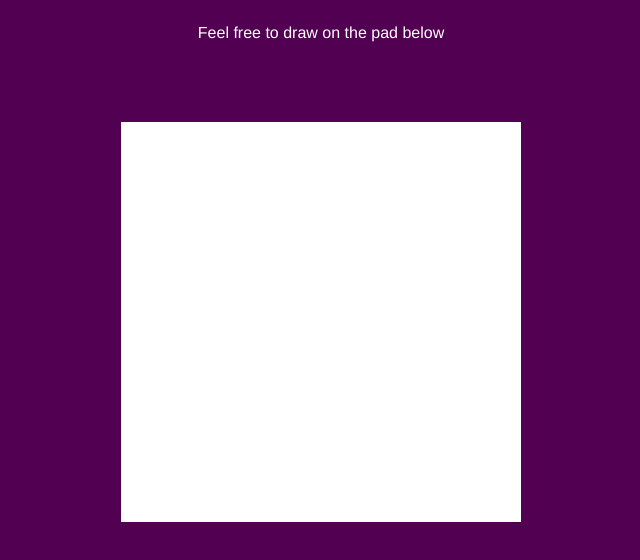
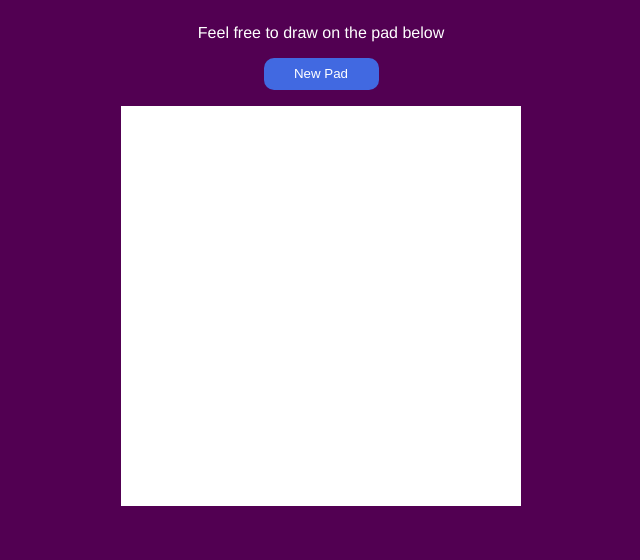
Before and after one commit to RussianMartabak/sketchy, a plain HTML site: page index.html in a window 1280 px wide. Shown: the part 84-644 px from the top of the page, without its empty margins (319-959 px from the left). Drawn offline with Linux system fonts and the light colour scheme.

Commit message:
finished new pad implementation

```diff
--- a/index.html
+++ b/index.html
@@ -14,7 +14,10 @@
 <body>
     <h1>Sketchy</h1>
     <p>Feel free to draw on the pad below</p>
-    <div class='button-group'></div>
+    <div class='button-group'>
+        <button id='change-pad'>New Pad</button>
+    </div>
+
     <div class='sketch-pad'>
 
     </div>
--- a/main.js
+++ b/main.js
@@ -1,5 +1,7 @@
 const pad = document.querySelector('.sketch-pad');
+const button = document.querySelector('#change-pad');
 let mousehold;
+button.addEventListener('click', e => changePad());
 
 intializePad(16);
 isMouseDown();
@@ -29,3 +31,13 @@ function isMouseDown(){
     console.group(status)
 
 }
+
+function changePad(){
+    let input = parseInt(prompt('Enter the number of pixels per side. The higher the clearer the image is but its capped at 100'));
+    console.log(input);
+    if (!input || input < 1 || input > 100) return;
+    let grids = document.querySelectorAll('.grid');
+    grids.forEach(grid => grid.remove());
+    intializePad(input);
+
+}
--- a/styles.css
+++ b/styles.css
@@ -15,10 +15,29 @@ h1{
 p{
     font-family: 'Helvetica', sans-serif;
     text-align: center;
+    margin-bottom: 0;
+}
+#change-pad:hover{
+    cursor: pointer;
 }
 
 .button-group{
     height: 64px;
+    display: flex;
+    justify-content: center;
+    align-items: center;
+
+
+}
+
+#change-pad{
+    color: white;
+    background-color: royalblue;
+    height: 32px;
+    width: 115px;
+    border: none;
+    border-radius: 10px;
+
 }
 
 .sketch-pad{
```
